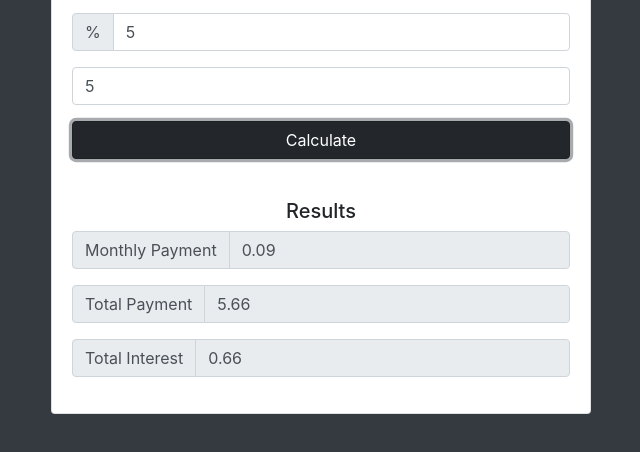
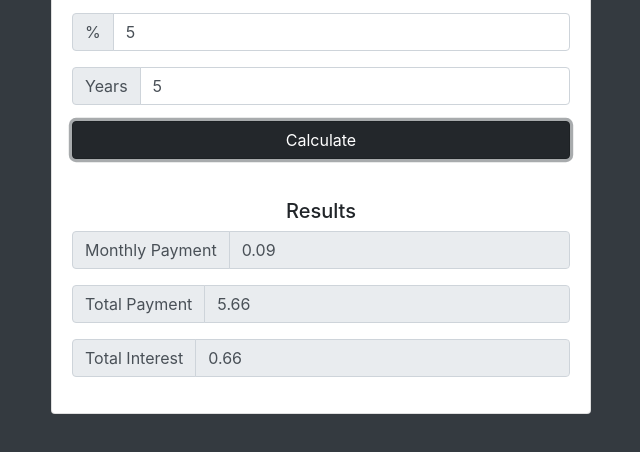
Before and after one commit to itsjoshthedeveloper/loancalculator, a plain HTML site: page index.html in a window 1280 px wide. Both pictures are taken after typing "5", "5", "5" into the empty fields and a click on the input "Calculate". Shown: the part 182-634 px from the top of the page, without its empty margins (319-959 px from the left). Drawn offline with nearby package versions, Linux system fonts and the light colour scheme.

Commit message:
added month/years repayment setting

```diff
--- a/app.js
+++ b/app.js
@@ -2,7 +2,8 @@
 const form = document.querySelector('#loan-form');
 const amount = document.querySelector('#amount');
 const interest = document.querySelector('#interest');
-const years = document.querySelector('#years');
+const time = document.querySelector('#time');
+const btnTime = document.querySelector('#btn-time');
 const monthlyPayment = document.querySelector('#monthly-payment');
 const totalPayment = document.querySelector('#total-payment');
 const totalInterest = document.querySelector('#total-interest');
@@ -11,12 +12,17 @@ const heading = document.querySelector('.heading');
 const loader = document.querySelector('#loading');
 const results = document.querySelector('#results');
 
+// Define global vars
+let alpha = 12;
+
 // Load all event listeners
 loadEventListeners();
 console.log('loaded all event listeners');
 function loadEventListeners() {
   // Add submit event
   form.addEventListener('submit', loading);
+  // Change time
+  btnTime.addEventListener('click', changeTime);
 }
 
 // Loading process
@@ -24,9 +30,12 @@ function loading(e) {
   console.log('Loading...');
   // Hide results
   results.style.display = 'none';
-
   // Show loader
   loader.style.display = 'block';
+
+  // Disable time button
+  btnTime.removeEventListener('click', changeTime);
+  btnTime.style.cursor = 'default';
 
   setTimeout(calculateResults, 2000);
 
@@ -40,7 +49,7 @@ function calculateResults() {
   // Get inputs
   const principal = parseFloat(amount.value);
   const calculatedInterest = parseFloat(interest.value) / 100 / 12;
-  const calculatedPayments = parseFloat(years.value) * 12;
+  const calculatedPayments = parseFloat(time.value) * alpha;
 
   // Compute monthly payment
   const x = Math.pow(1 + calculatedInterest, calculatedPayments);
@@ -59,6 +68,10 @@ function calculateResults() {
 
   // Hide loader
   loader.style.display = 'none';
+
+  // Enable time button
+  btnTime.addEventListener('click', changeTime);
+  btnTime.style.cursor = 'pointer';
 }
 
 // Show error
@@ -79,3 +92,14 @@ function showError(error) {
 function clearError() {
   document.querySelector('.alert').remove();
 }
+
+// Change time
+function changeTime(e) {
+  if (btnTime.textContent === 'Years') {
+    btnTime.textContent = 'Months';
+    alpha = 1;
+  } else {
+    btnTime.textContent = 'Years';
+    alpha = 12;
+  }
+}
--- a/index.html
+++ b/index.html
@@ -13,6 +13,14 @@
     #loading,
     #results {
       display: none;
+    }
+
+    #btn-time {
+      cursor: pointer;
+    }
+
+    #btn-time:hover {
+      background-color: rgb(210, 214, 218);
     }
   </style>
 
@@ -43,7 +51,12 @@
               </div>
             </div>
             <div class="form-group">
-              <input type="number" class="form-control" id="years" placeholder="Years To Repay">
+              <div class="input-group">
+                <div class="input-group-prepend">
+                  <span class="input-group-text" id="btn-time">Years</span>
+                </div>
+                <input type="number" class="form-control" id="time" placeholder="Time To Repay">
+              </div>
             </div>
             <div class="form-group">
               <input type="submit" value="Calculate" class="btn btn-dark btn-block">
```
